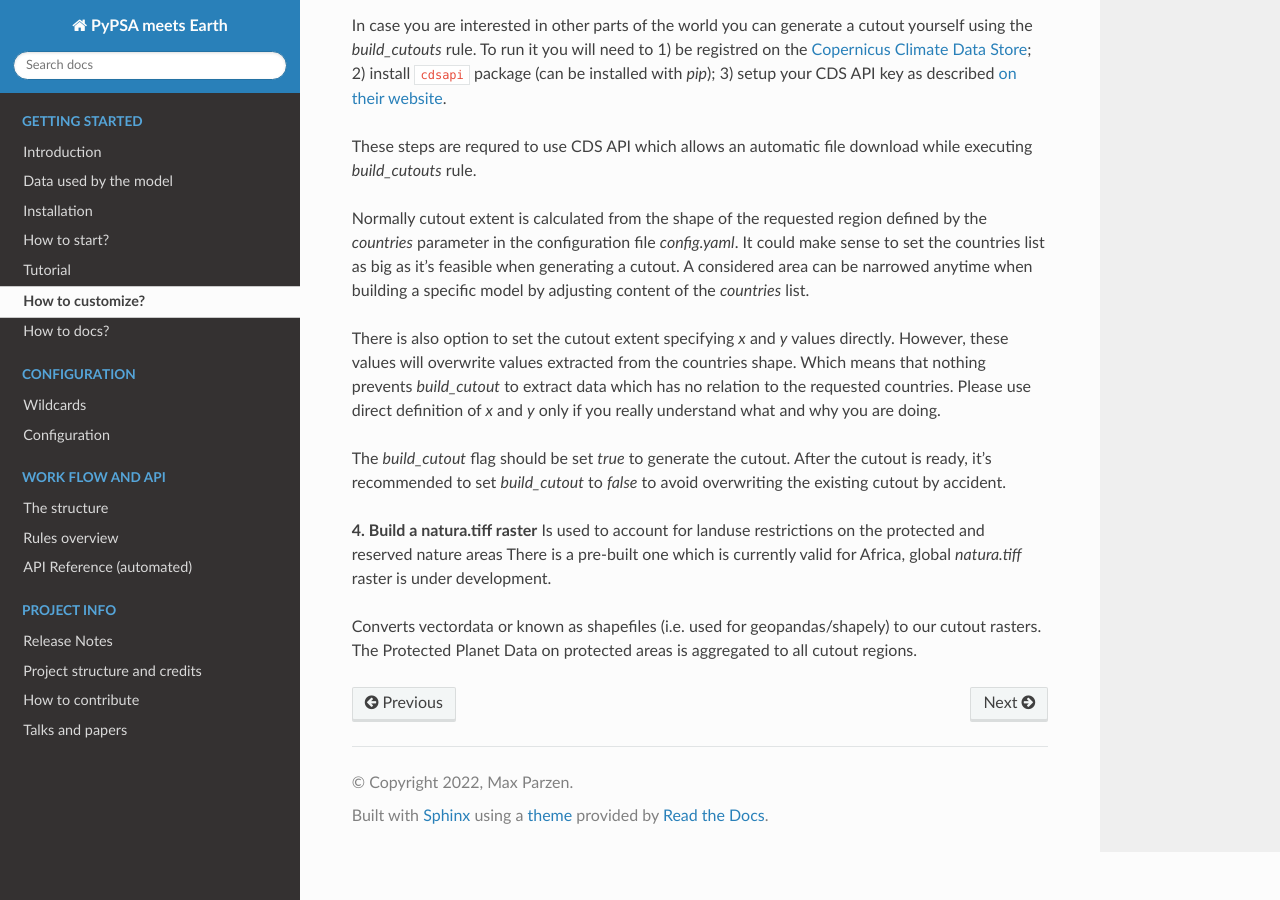
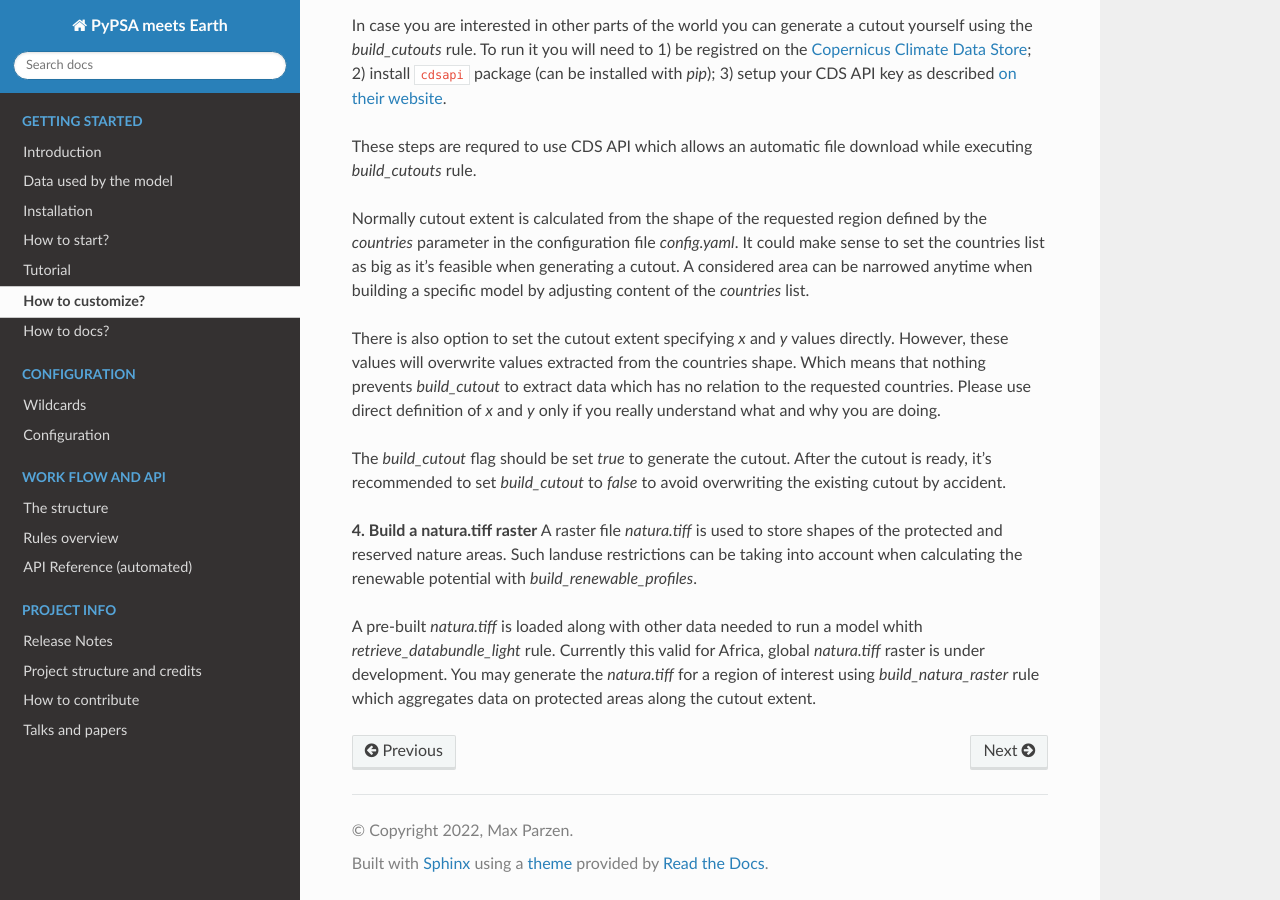
Before and after one commit to pypsa-meets-earth/pypsa-earth, a Sphinx documentation site: the page built from doc/how_to_customize.rst, in a window 1280 px wide and 900 px high, scrolled down 1178 px. Built offline with Sphinx 7.4.7 and the Read the Docs theme 2.0.0, drawn with Linux system fonts in a browser that asks for light colours; pages that are not in the unit, such as notebooks, are missing from menus; the version number could not be read and is left out.

Commit message:
Add natura.tiff explanations

```diff
--- a/doc/how_to_customize.rst
+++ b/doc/how_to_customize.rst
@@ -49,7 +49,6 @@ There is also option to set the cutout extent specifying `x` and `y` values dire
 The `build_cutout` flag should be set `true` to generate the cutout. After the cutout is ready, it's recommended to set `build_cutout` to `false` to avoid overwriting the existing cutout by accident.
 
 **4. Build a natura.tiff raster**
-Is used to account for landuse restrictions on the protected and reserved nature areas
-There is a pre-built one which is currently valid for Africa, global `natura.tiff` raster is under development.
+A raster file `natura.tiff` is used to store shapes of the protected and reserved nature areas. Such landuse restrictions can be taking into account when calculating the renewable potential with `build_renewable_profiles`.
 
-Converts vectordata or known as shapefiles (i.e. used for geopandas/shapely) to our cutout rasters. The Protected Planet Data on protected areas is aggregated to all cutout regions.
+A pre-built `natura.tiff` is loaded along with other data needed to run a model whith `retrieve_databundle_light` rule. Currently this  valid for Africa, global `natura.tiff` raster is under development. You may generate the `natura.tiff` for a region of interest using `build_natura_raster` rule which aggregates data on protected areas along the cutout extent.
```
